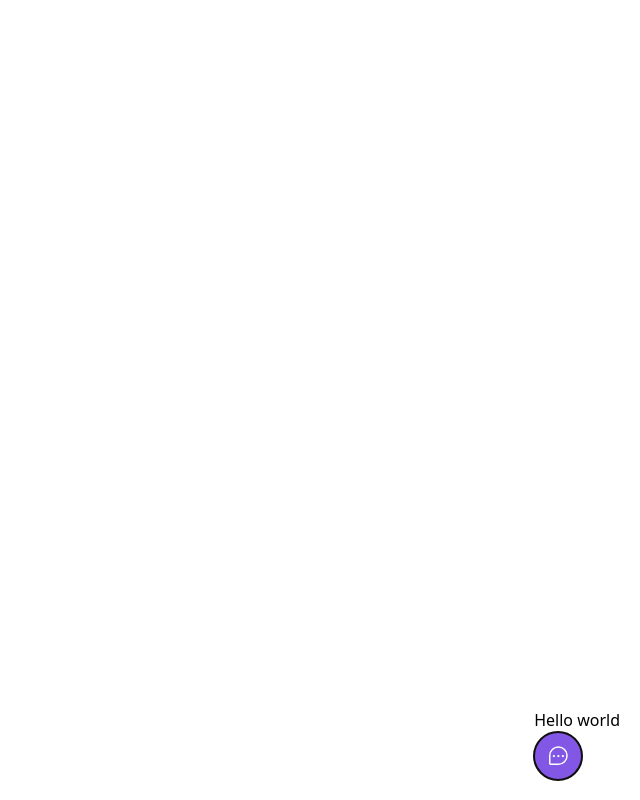
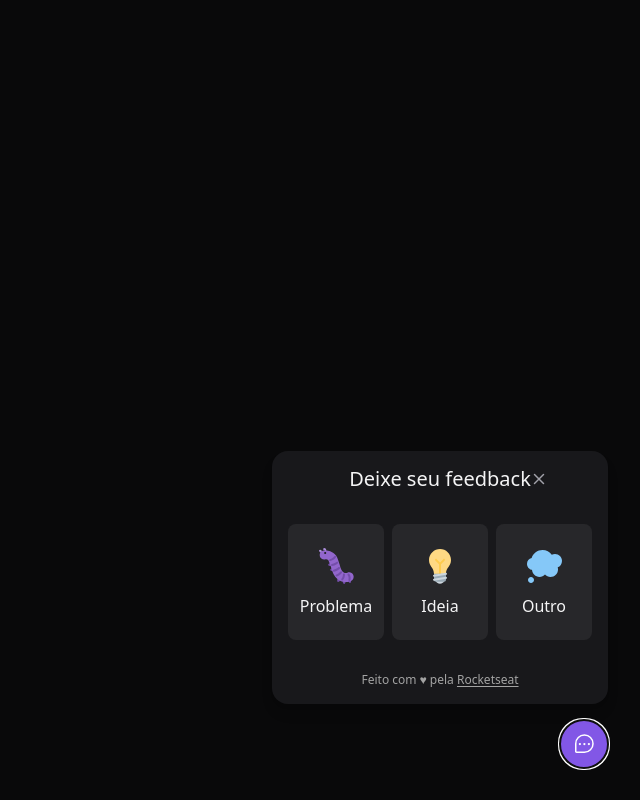
Before and after one commit to Sara01romao/nlw-return2022, a React (Vite) app: page / in a window 1280 px wide. Both pictures are taken after a click on the button "Feedback". Shown: the whole page, without its empty margins (640-1280 px from the left). Built offline with nearby package versions, Linux system fonts and the light colour scheme.

Commit message:
card inicial

```diff
--- /dev/null
+++ b/src/components/CloseButton.tsx
@@ -0,0 +1,11 @@
+import {Popover} from '@headlessui/react';
+import { X } from 'phosphor-react';
+
+
+export function CloseButton(){
+    return(
+        <Popover.Button className="top-5 rigth-5 absolute text-zinc-400 hover:text-zinc-100" title="Fechar formulário de feedback">
+            <X weight='bold' className="w-4 h-4"/>
+        </Popover.Button>
+    )
+}
--- a/src/components/Widget.tsx
+++ b/src/components/Widget.tsx
@@ -1,6 +1,7 @@
 import {ChatTeardropDots} from 'phosphor-react';
 
 import { Popover } from '@headlessui/react'
+import { WidgetForm } from './WidgetForm';
 
 export  function Widget(){
 
@@ -8,8 +9,10 @@ export  function Widget(){
     return(
 
 
-        <Popover className='absolute bottom-5 right-5'>
-           <Popover.Panel>Hello world</Popover.Panel>
+        <Popover className='absolute bottom-4 right-4 md:bottom-8 md:right-8 flex flex-col items-end'>
+           <Popover.Panel>
+               <WidgetForm/>
+           </Popover.Panel>
 
             <Popover.Button  className='bg-brand-500 rounded-full px-3 h-12 text-white flex items-center group'>
              <ChatTeardropDots className='w-6 h-6'/>
--- /dev/null
+++ b/src/components/WidgetForm/index.tsx
@@ -0,0 +1,72 @@
+import { useState } from "react";
+import { CloseButton } from "../CloseButton";
+
+import bugImageUrl  from '../../assets/bug.svg';
+import ideaImageUrl  from '../../assets/idea.svg';
+import thoughImageUrl  from '../../assets/thought.svg';
+
+//51
+
+const feedbackTypes ={
+    BUG:{
+        title:'Problema',
+        image:{
+            source:bugImageUrl,
+            alt:'Imagem de um inseto'
+        },
+    },
+    IDEA:{
+        title:'Ideia',
+        image:{
+            source:ideaImageUrl,
+            alt:'Imagem de uma lâmpada'
+        },
+    },
+    OTHER:{
+        title:'Outro',
+        image:{
+            source:thoughImageUrl,
+            alt:'Imagem de um balão de pensamento'
+        },
+    }
+}
+
+type FeedbackType = keyof typeof feedbackTypes;
+
+export function WidgetForm(){
+    const [feedbackType, setFeedbackType] =useState<FeedbackType | null>(null);
+
+
+    return(
+        <div className="bg-zinc-900 p-4 relative rounded-2xl mb-4 flex flex-col items-center shadow-lg w-[calc(100vw-2rem)] md:w-auto">
+            <header>
+                <span className="text-xl leading-6">Deixe seu feedback</span>
+                <CloseButton/>
+            </header>
+
+           {!feedbackType ? (
+                <div className="flex py-8 gap-2 w-full">
+                    {Object.entries(feedbackTypes).map(([key, value])=>{
+                        return(
+                            <button
+                                className="bg-zinc-800 rounded-lg py-5 w-24 flex-1 flex flex-col items-center gap-2 border-2 border-transparent hover:border-dashed-500 focus:border-brand-500 focus:outline-none"
+                                key={key}
+                                onClick={()=>setFeedbackType(key as FeedbackType)}
+                                type="button"
+                            >
+                                <img src={value.image.source} alt={value.image.alt}/>
+                                <span>{value.title}</span>
+                            </button>
+                        )
+                    })}
+                </div>
+           ) : (
+               <p>hello</p>
+           )}
+
+            <footer className="text-xs text-neutral-400">
+                Feito com ♥ pela <a className="underline underline-offset-2" href="https://rocketseat.com.br">Rocketseat</a>
+            </footer>
+        </div>
+    )
+}
--- a/src/global.css
+++ b/src/global.css
@@ -1,3 +1,6 @@
 @tailwind base;
 @tailwind components;
 @tailwind utilities;
+body{
+    @apply bg-[#09090A] text-zinc-100;
+}
```
